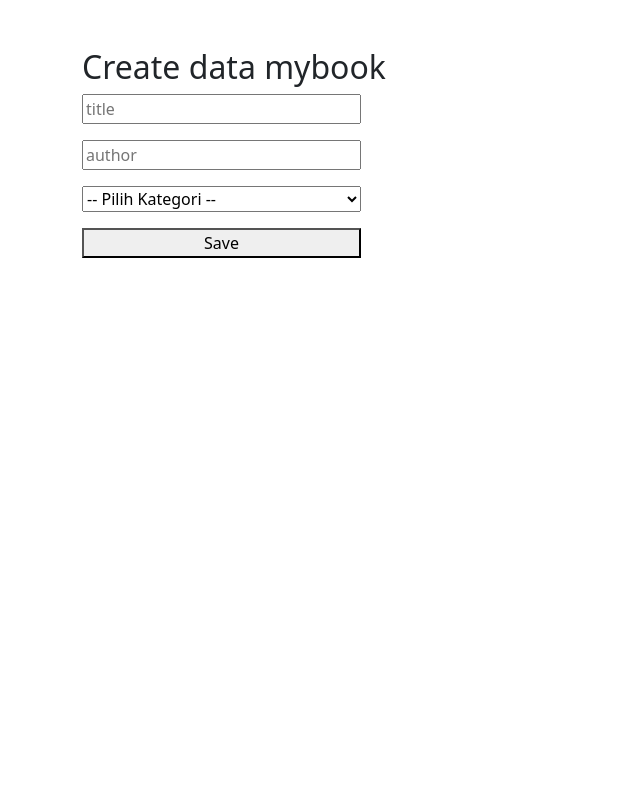
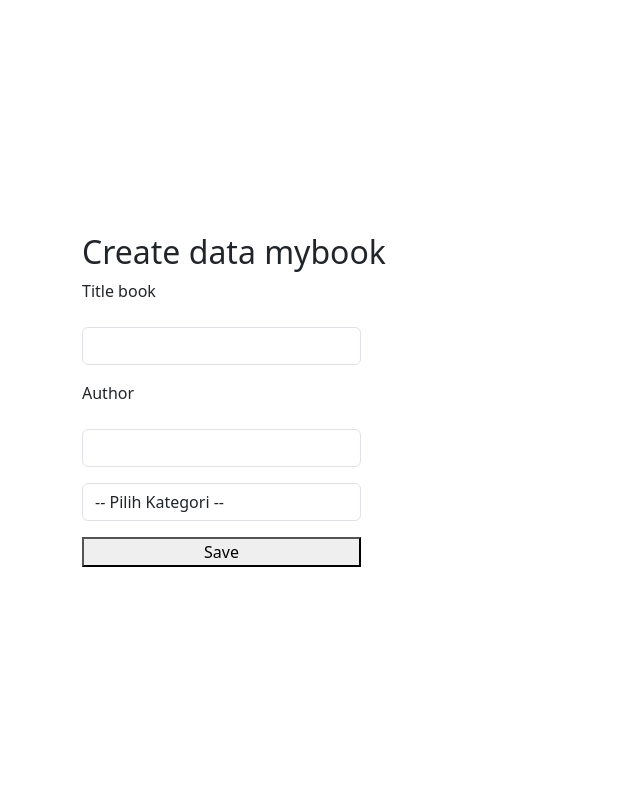
Before and after one commit to AndreaSuryatanaya/php-mybook, a PHP site: page /create.php in a window 1280 px wide. Shown: the whole page, without its empty margins (0-640 px from the left). Run offline with PHP 8.4, Linux system fonts and the light colour scheme; data that the repository does not hold is empty; some libraries are stand-ins or nearby versions.

Commit message:
update ui

```diff
--- a/create.php
+++ b/create.php
@@ -88,8 +88,7 @@ if (isset($_POST['save']) && $_SERVER['REQUEST_METHOD'] === 'POST') {
 </head>
 
 <body>
-   <div class="container py-5">
-      <h2>Create data mybook</h2>
+   <div class="container py-5 min-vh-100 d-flex flex-column justify-content-center">
 
       <!-- ERROR MESSAGE -->
       <?php if (!empty($errorMessage)): ?>
@@ -97,14 +96,18 @@ if (isset($_POST['save']) && $_SERVER['REQUEST_METHOD'] === 'POST') {
             <?= htmlspecialchars($errorMessage, ENT_QUOTES, 'UTF-8') ?>
          </div>
       <?php endif; ?>
-
+      <h2>Create data mybook</h2>
       <form action="" method="POST" class="">
          <div class="d-flex flex-column gap-3 w-25">
 
-            <input type="text" name="title" placeholder="title">
-            <input type="text" name="author" placeholder="author">
+            <!-- <input type="text" name="title" placeholder="title"> -->
+            <label for="title" class="form-label">Title book</label>
+            <input type="text" class="form-control" id="title" name="title">
+            <!-- <input type="text" name="author" placeholder="author"> -->
+            <label for="author" class="form-label">Author</label>
+            <input type="text" class="form-control" id="author" name="author">
 
-            <select name="category_id">
+            <select name="category_id" class="form-control">
                <option value="">-- Pilih Kategori --</option>
                <?php foreach ($categories as $category): ?>
                   <option value="<?= htmlspecialchars((string) $category['id'], ENT_QUOTES, 'UTF-8') ?>">
@@ -113,7 +116,7 @@ if (isset($_POST['save']) && $_SERVER['REQUEST_METHOD'] === 'POST') {
                <?php endforeach; ?>
             </select>
 
-            <button name="save">Save</button>
+            <button name="save" class="btn-solid theme-accent">Save</button>
          </div>
 
       </form>
--- a/db.php
+++ b/db.php
@@ -1,6 +1,9 @@
 <?php
 
-// kita pakai PDO buatk koneksi ke DB
+// Andrea Suryatanaya, S.T
+// Software Engineering (PHP - Database)
+
+// kita pakai PDO buat koneksi ke DB
 
 $host = 'localhost'; // atau 'localhost'
 $db   = 'learned'; // ganti dengan nama database tempat mybook berada
--- a/index.php
+++ b/index.php
@@ -40,11 +40,11 @@ try {
 
 <body>
    <div class="container">
-      <h2>Data mybook from database</h2>
+      <h2 class="mt-8">Data mybook from database</h2>
       <a href="/create.php">Create new data</a>
-      <table class="table">
+      <table class="table table-hover mt-8">
          <thead>
-            <tr>
+            <tr class="theme-accent">
                <th scope="col">Id</th>
                <th scope="col">Title</th>
                <th scope="col">Author</th>
```
Also changed, not shown: 1 other file.
